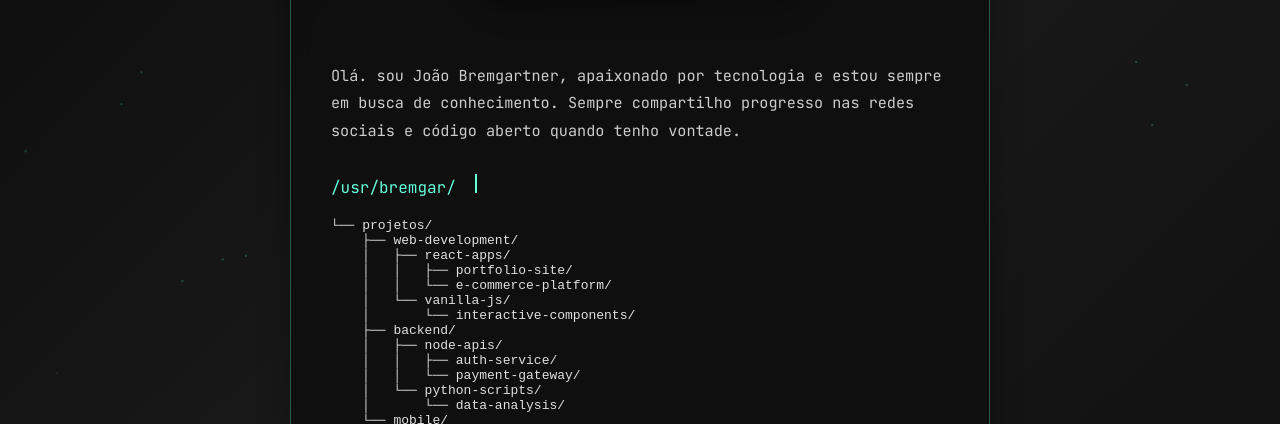
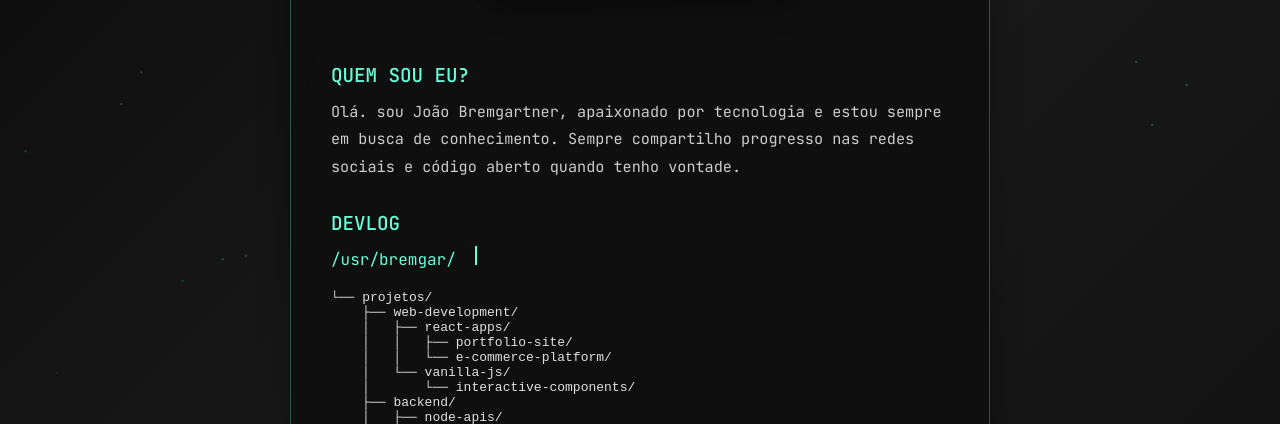
Before and after one commit to engjoaofaro/site_bremgar, a plain HTML site: page index.html in a window 1280 px wide. Shown: the part 369-793 px from the top of the page. Drawn offline with Linux system fonts and the light colour scheme.

Commit message:
add tittles

```diff
--- a/index.html
+++ b/index.html
@@ -28,10 +28,15 @@
 
     <div class="header"></div>
 
+    <h2 class="section-title">QUEM SOU EU?</h2>
+
     <div class="bio">
       Olá. sou João Bremgartner, apaixonado por tecnologia e estou sempre em busca de conhecimento.
       Sempre compartilho progresso nas redes sociais e código aberto quando tenho vontade.
     </div>
+
+    <h2 class="section-title">DEVLOG</h2>
+
 
     <div class="terminal-line">
       <span class="prompt">/usr/bremgar/</span>
@@ -39,6 +44,8 @@
     </div>
 
     <pre class="tree-structure"></pre>
+
+    <h2 class="section-title">CONTATO</h2>
 
     <div class="contact">
       Sempre leio <a href="mailto:joaobremgartner@pm.me">emails</a> e mensagens no
--- a/styles/components.css
+++ b/styles/components.css
@@ -152,7 +152,7 @@
 .bio {
   line-height: 1.8;
   margin-bottom: 30px;
-  margin-top: 200px;
+  margin-top: 0;
   font-size: 0.95rem;
   color: var(--text-secondary);
   opacity: 0;
@@ -160,10 +160,24 @@
 }
 
 .terminal-line {
-  margin: 20px 0;
+  margin: 0 0 20px 0;
   font-size: 1rem;
   opacity: 0;
   animation: fadeIn 1s 1.5s ease-out forwards;
+}
+
+.section-title {
+  font-size: 1.2rem;
+  font-weight: 500;
+  color: var(--primary-color);
+  margin-top: 30px;
+  margin-bottom: 10px;
+  text-align: left;
+  opacity: 0;
+  animation: fadeIn 1s 0.8s ease-out forwards;
+}
+.section-title:first-of-type {
+  margin-top: 200px;
 }
 
 .prompt {
```
